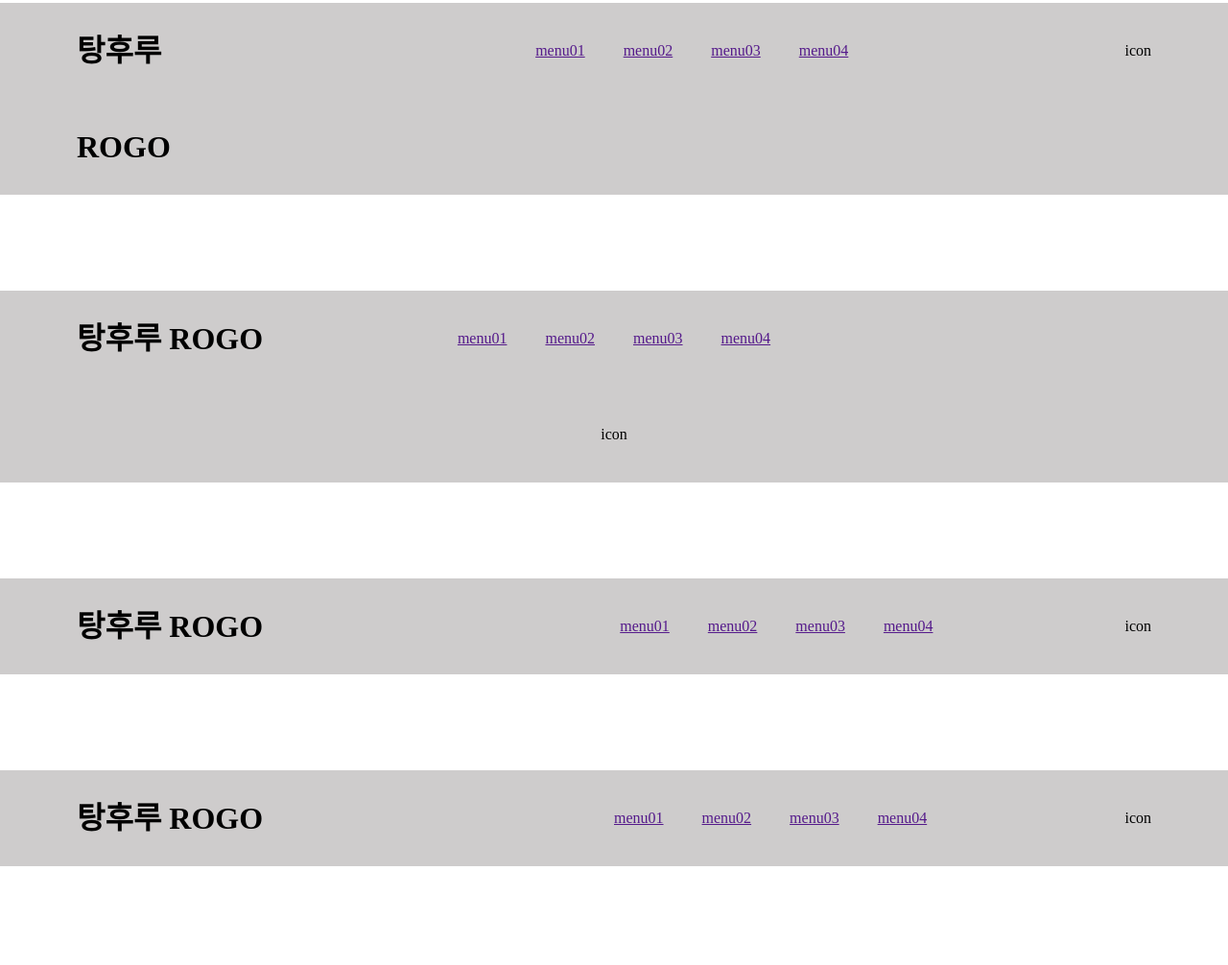
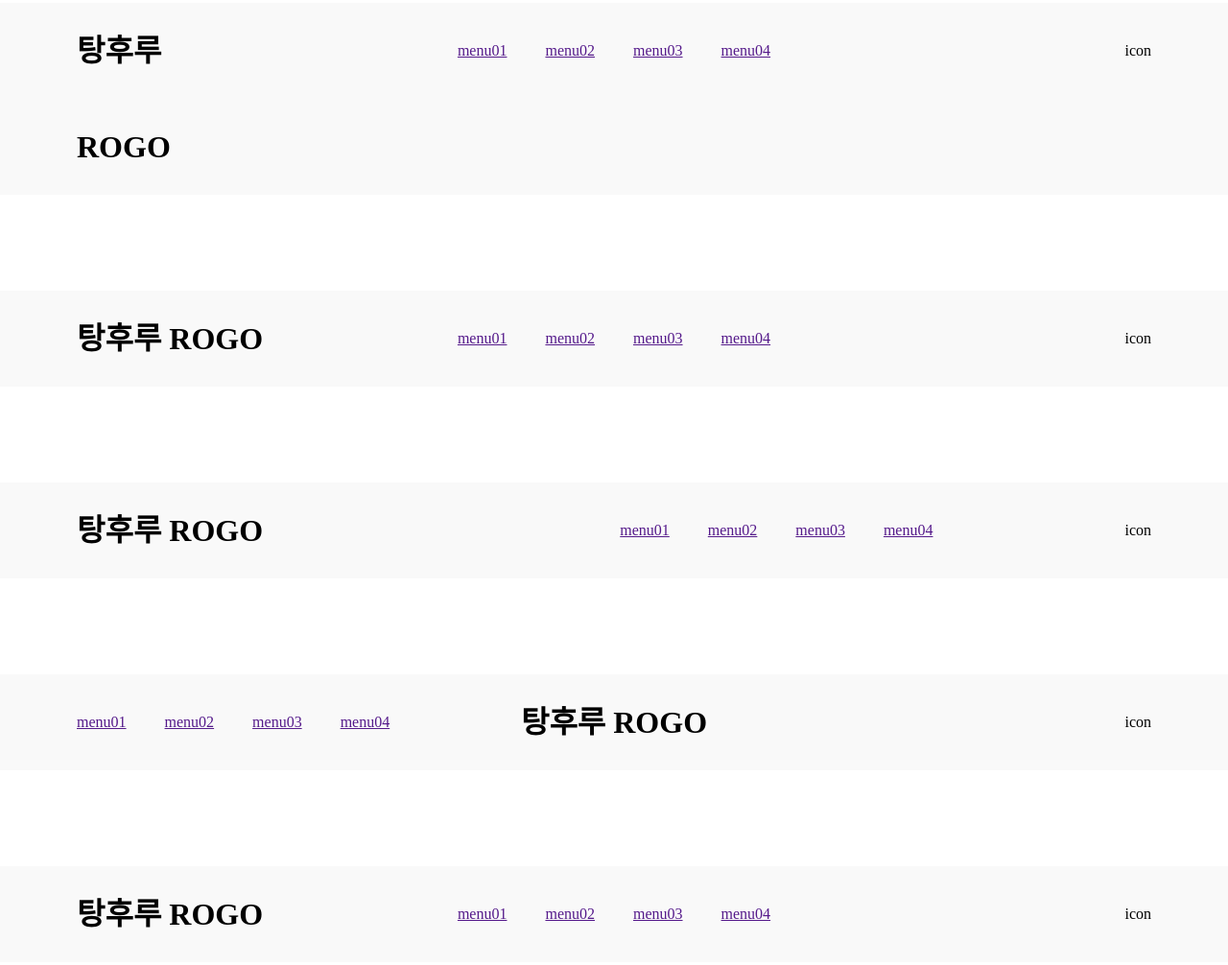
Before and after one commit to leeyewon1/html.basic01, a plain HTML site: page layout/01_가로배치flex.html in a window 1280 px wide. Shown: the part 1407-2413 px from the top of the page at 96% size. Drawn offline with Linux system fonts and the light colour scheme.

Commit message:
Add files via upload

```diff
--- a/layout/01_가로배치flex.html
+++ b/layout/01_가로배치flex.html
@@ -25,28 +25,26 @@
     <style>
         .header {
             margin: 0 0 100px 0;
-            background: #cecccc;
+            background: #f9f9f9;
             line-height: 100px;
         }
 
         .h01 {
-            /* 자식 박스들의 가로 배치 */
+            /* 자식 박스들의 가로배치 */
             display: flex;
             justify-content: flex-start;
-
         }
 
         .h02 {
             display: flex;
             /* 가로 배치된 박스의 위치를 가운데로 오게 함 */
             justify-content: center;
-
         }
 
         .h03 {
             display: flex;
-            /* 가로 배치된 박스의 위치를 오른쪽으로 오게 함 */
-            justify-content: flex-end;
+            /* 가로 배치된 박스의 위치를 오른쪽으로 */
+            justify-content: flex-end
         }
 
         .h04 {
@@ -56,11 +54,10 @@
 
         .h05 {
             display: flex;
-
         }
 
         .h05 nav {
-            /* flex된 박스의 왼쪽 마진을 최대한으로 줘서 오른쪽으로 밀어낸다. */
+            /* flex된 박스의 왼쪽 마진을 최대한 줘서 오른쪽으로 밀어냄 */
             margin: 0 0 0 auto;
         }
 
@@ -74,7 +71,6 @@
 
         .h06 .inner .left {
             display: flex;
-
         }
 
         .h06 .inner .right {
@@ -107,7 +103,6 @@
 
         .tang2 h1 {
             width: 190px;
-
         }
 
         .tang2 .util {
@@ -117,7 +112,6 @@
 
         .tang3 {
             position: relative;
-            text-align: center;
         }
 
         .tang3 h1 {
@@ -126,21 +120,21 @@
             top: 0;
         }
 
+        .tang3 .gnb {
+            width: 1000px;
+            margin: 0 auto;
+        }
+
+        .tang3 .gnb>ul {
+            display: flex;
+            justify-content: center;
+            gap: 40px;
+        }
+
         .tang3 .util {
             position: absolute;
             right: 80px;
             top: 0;
-        }
-
-        .tang3 .gnb {
-            width: inline-flex;
-            margin: 0 auto;
-            display: inline-block;
-        }
-
-        .tang3 .gnb>ul {
-            display: flex;
-            gap: 40px;
         }
 
         .tang4 {
@@ -148,13 +142,8 @@
             padding: 0 80px;
         }
 
-        .tang4 .utill {
-            margin: 0 0 0 200px;
-        }
-
         .tang4 .gnb {
             margin: 0 0 0 auto;
-
         }
 
         .tang4 .gnb>ul {
@@ -162,41 +151,46 @@
             gap: 40px;
         }
 
+        .tang4 .util {
+            margin: 0 0 0 200px;
+        }
+
         .tang5 {
-            position: absolute;
+            position: relative;
+            display: flex;
+            justify-content: space-between;
             padding: 0 80px;
-            justify-content: space-between;
-            display: flex;
         }
 
         .tang5 h1 {
             position: absolute;
             top: 0;
+            left: 50%;
             transform: translate(-50%, 0);
         }
 
-        .tang5 .gnb>ul {
+        .tang5>.gnb>ul {
             display: flex;
             gap: 40px;
         }
 
         .tang6 {
+            position: relative;
             display: flex;
-            position: relative;
             justify-content: space-between;
             padding: 0 80px;
-        }
-
-        .tang6 .gnb>ul {
-            display: flex;
-            gap: 40px;
         }
 
         .tang6 .gnb {
             position: absolute;
             top: 0;
             left: 50%;
-            transform: translate(-50, 0);
+            transform: translate(-50%, 0);
+        }
+
+        .tang6 .gnb>ul {
+            display: flex;
+            gap: 40px;
         }
     </style>
 </head>
@@ -247,7 +241,7 @@
     <hr />
 
     <header class="header tang">
-        <h1>탕후루 ROGO</h1>
+        <h1>탕후루 LOGO</h1>
         <nav class="gnb">
             <ul>
                 <li><a href="">menu01</a></li>
@@ -273,7 +267,7 @@
 
             </ul>
         </nav>
-        <div class="utill">
+        <div class="util">
             icon
         </div>
 
@@ -289,7 +283,7 @@
 
             </ul>
         </nav>
-        <div class="utill">
+        <div class="util">
             icon
         </div>
 
@@ -305,7 +299,7 @@
 
             </ul>
         </nav>
-        <div class="utill">
+        <div class="util">
             icon
         </div>
 
@@ -321,7 +315,7 @@
 
             </ul>
         </nav>
-        <div class="utill">
+        <div class="util">
             icon
         </div>
 
@@ -337,7 +331,7 @@
 
             </ul>
         </nav>
-        <div class="utill">
+        <div class="util">
             icon
         </div>
 
```
